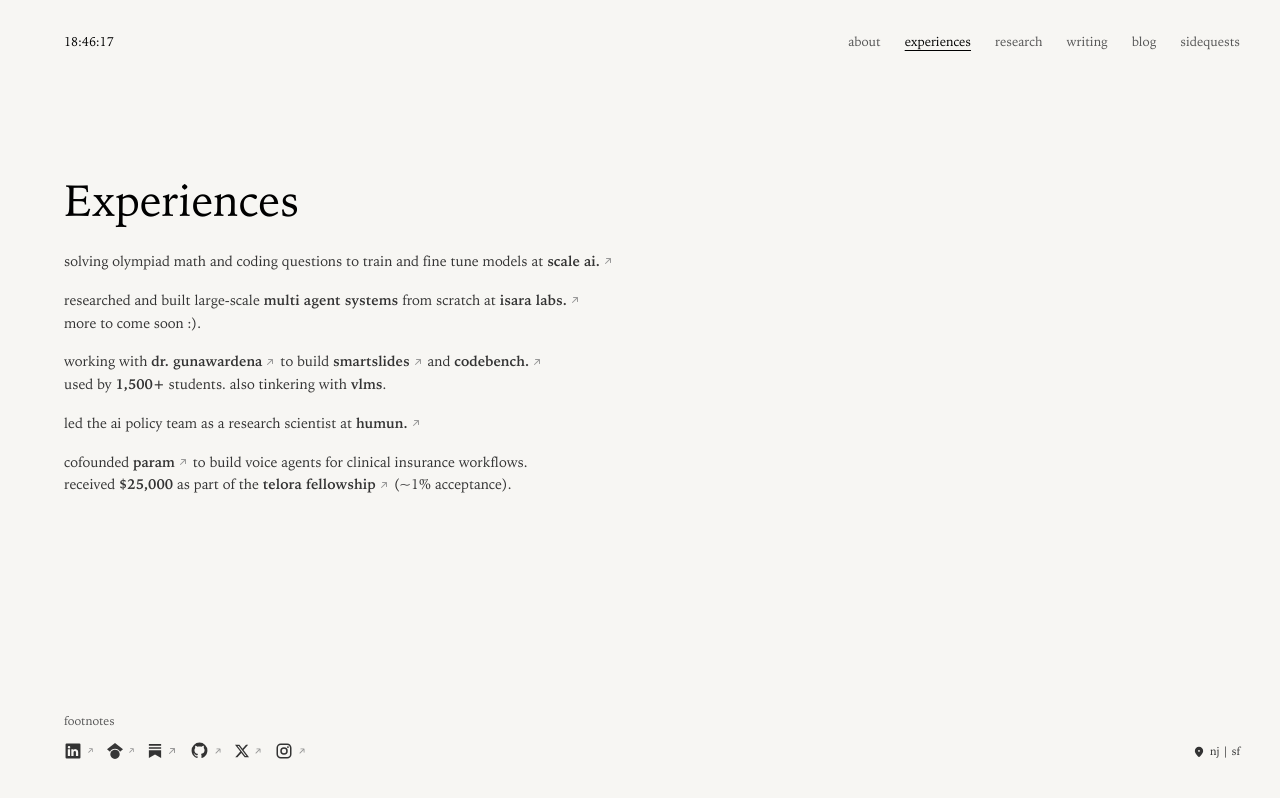
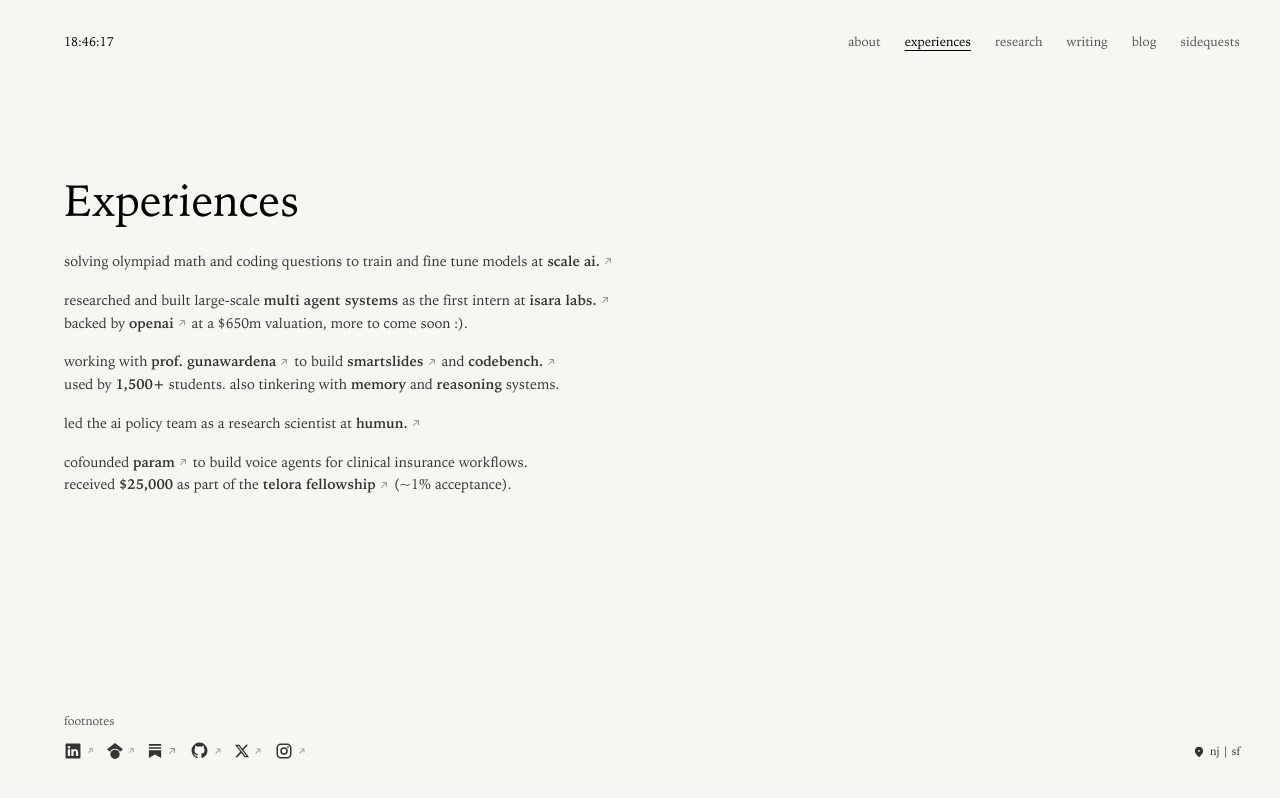
Before and after one commit to daivikk/daivik-site, a Next.js app: page /experiences in a window 1280 px wide. Built offline with nearby package versions, Linux system fonts and the light colour scheme.

Commit message:
early 2026 updates

```diff
--- a/app/experiences/page.tsx
+++ b/app/experiences/page.tsx
@@ -24,7 +24,7 @@
         </p>
 
         <p>
-          researched and built large-scale <strong>multi agent systems</strong> from scratch at{' '}
+          researched and built large-scale <strong>multi agent systems</strong> as the first intern at{' '}
           <a
             href="https://isara.io/"
             target="_blank"
@@ -36,7 +36,19 @@
               <path fill="currentColor" d="M18 7.05a1 1 0 0 0-1-1L9 6a1 1 0 0 0 0 2h5.56l-8.27 8.29a1 1 0 0 0 0 1.42a1 1 0 0 0 1.42 0L16 9.42V15a1 1 0 0 0 1 1a1 1 0 0 0 1-1Z"/>
             </svg>
           </a>
-          <br /> more to come soon :).
+          <br /> backed by{' '}
+          <a
+            href="https://www.wsj.com/tech/ai/openai-backs-new-ai-startup-seeking-bot-army-breakthroughs-a0b1fedc"
+            target="_blank"
+            rel="noopener noreferrer"
+            className="font-bold text-[#333] hover:text-black transition-colors no-underline inline-flex items-center gap-0.5 group"
+          >
+            openai
+            <svg xmlns="http://www.w3.org/2000/svg" width="12" height="12" viewBox="0 0 24 24" className="text-[#999] transition-transform duration-300 ease-out group-hover:-translate-y-0.5">
+              <path fill="currentColor" d="M18 7.05a1 1 0 0 0-1-1L9 6a1 1 0 0 0 0 2h5.56l-8.27 8.29a1 1 0 0 0 0 1.42a1 1 0 0 0 1.42 0L16 9.42V15a1 1 0 0 0 1 1a1 1 0 0 0 1-1Z"/>
+            </svg>
+          </a>{' '}
+          at a $650m valuation, more to come soon :).
         </p>
 
         <p>
@@ -47,7 +59,7 @@
             rel="noopener noreferrer"
             className="font-semibold text-[#333] hover:text-black transition-colors no-underline inline-flex items-center gap-0.5 group"
           >
-            dr. gunawardena
+            prof. gunawardena
             <svg xmlns="http://www.w3.org/2000/svg" width="12" height="12" viewBox="0 0 24 24" className="text-[#999] transition-transform duration-300 ease-out group-hover:-translate-y-0.5">
               <path fill="currentColor" d="M18 7.05a1 1 0 0 0-1-1L9 6a1 1 0 0 0 0 2h5.56l-8.27 8.29a1 1 0 0 0 0 1.42a1 1 0 0 0 1.42 0L16 9.42V15a1 1 0 0 0 1 1a1 1 0 0 0 1-1Z"/>
             </svg>
@@ -75,7 +87,7 @@
             <svg xmlns="http://www.w3.org/2000/svg" width="12" height="12" viewBox="0 0 24 24" className="text-[#999] transition-transform duration-300 ease-out group-hover:-translate-y-0.5">
               <path fill="currentColor" d="M18 7.05a1 1 0 0 0-1-1L9 6a1 1 0 0 0 0 2h5.56l-8.27 8.29a1 1 0 0 0 0 1.42a1 1 0 0 0 1.42 0L16 9.42V15a1 1 0 0 0 1 1a1 1 0 0 0 1-1Z"/>
             </svg>
-          </a> <br /> used by <b>1,500+</b> students. also tinkering with <strong>vlms</strong>.
+          </a> <br /> used by <b>1,500+</b> students. also tinkering with <strong>memory</strong> and <strong>reasoning</strong> systems.
         </p>
 
         <p>
--- a/app/page.tsx
+++ b/app/page.tsx
@@ -37,12 +37,12 @@
 
           <p>
             <span className="text-[#555] mr-3">2.</span>
-            a 20-year-old studying math and cs at rutgers honors college. currently exploring research, though my past lives have been startups and full-stack engineering.
+            a 20-year-old studying math and cs at rutgers honors college. currently exploring research, though my past lives have been startups, hackathons, and full-stack engineering.
           </p>
 
           <p>
             <span className="text-[#555] mr-3">3.</span>
-            trying to understand what it means to contribute meaningfully to the human story. here's my belief so far: do things with high variance, choose your work and your company with intention, and lead with <b>kindness</b>.
+            trying to understand what it means to contribute meaningfully to the human story. here's my belief so far: do things with high variance, choose your work and your people with intention, and lead with <b>kindness</b>.
           </p>
         </div>
       </div>
--- a/app/research/page.tsx
+++ b/app/research/page.tsx
@@ -49,7 +49,7 @@
               <path fill="currentColor" d="M18 7.05a1 1 0 0 0-1-1L9 6a1 1 0 0 0 0 2h5.56l-8.27 8.29a1 1 0 0 0 0 1.42a1 1 0 0 0 1.42 0L16 9.42V15a1 1 0 0 0 1 1a1 1 0 0 0 1-1Z"/>
             </svg>
           </a><br />
-          <em>Oct 2025 | NeurIPS 2025 efficient reasoning workshop paper</em>
+          <em>Oct 2025 | NeurIPS 2025 efficient reasoning workshop</em>
         </p>
 
         <p>
@@ -64,7 +64,7 @@
               <path fill="currentColor" d="M18 7.05a1 1 0 0 0-1-1L9 6a1 1 0 0 0 0 2h5.56l-8.27 8.29a1 1 0 0 0 0 1.42a1 1 0 0 0 1.42 0L16 9.42V15a1 1 0 0 0 1 1a1 1 0 0 0 1-1Z"/>
             </svg>
           </a><br />
-          <em>Sep 2025 | under review for ICLR 2026</em>
+          <em>Sep 2025 | ICLR 2026 memagents workshop</em>
         </p>
 
         <p>
```
